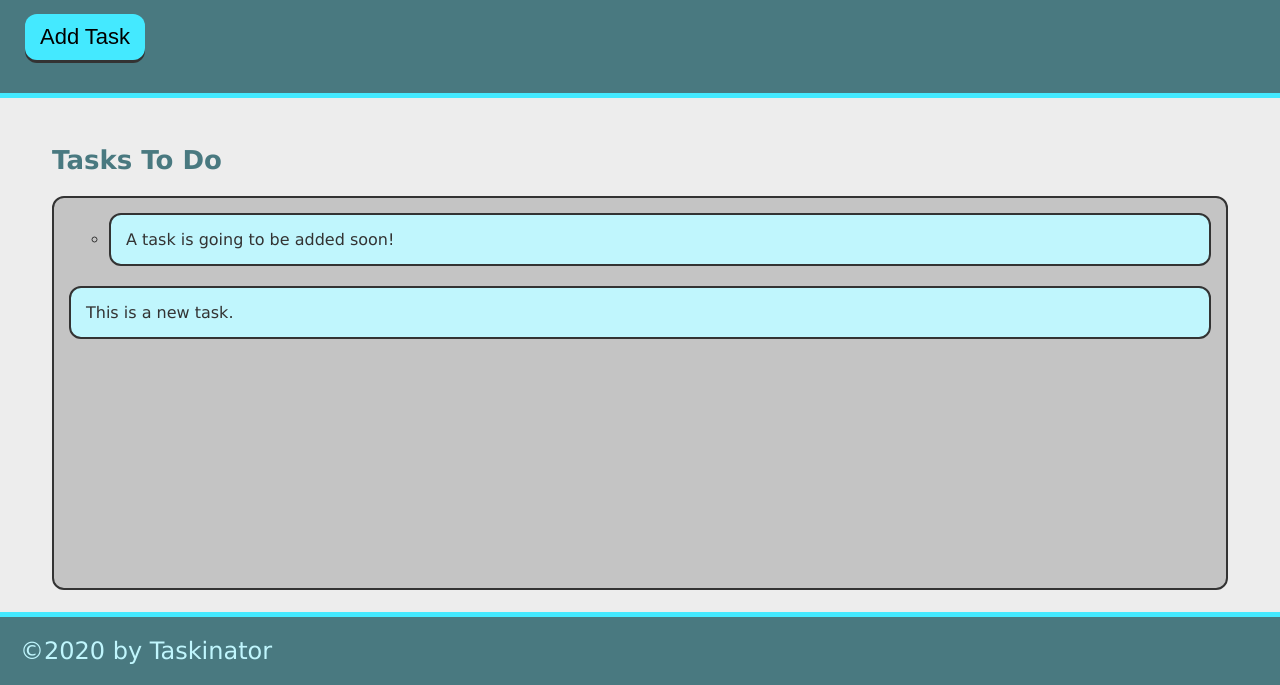
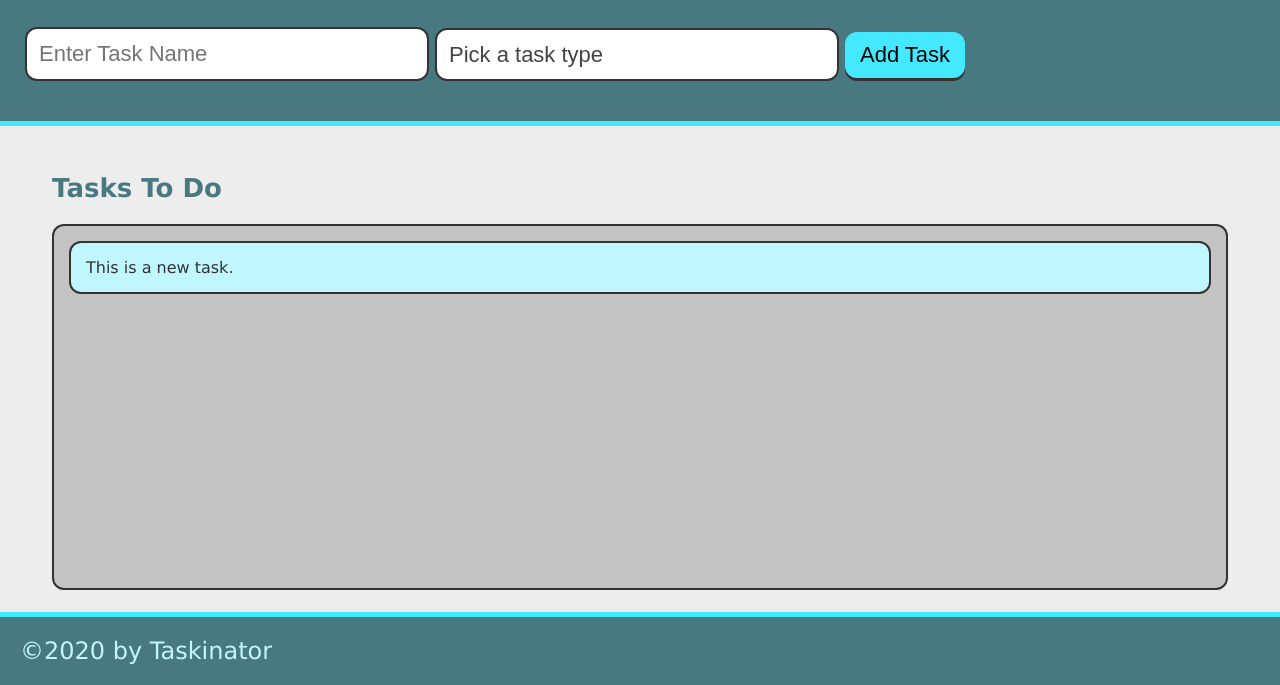
Before and after one commit to yalitzab/yalitzab.github.io-taskinator, a plain HTML site: page index.html in a window 1280 px wide. Shown: the part 115-800 px from the top of the page. Drawn offline with Linux system fonts and the light colour scheme.

Commit message:
add form submit

```diff
--- a/index.html
+++ b/index.html
@@ -12,18 +12,34 @@
     <header>
         <h1 class="page-title">Taskinator</h1>
         <p>Click the button below to add a new task!</p>
-        <button class="btn" id="save-task">Add Task</button>
+
+        <form id="task-form">
+            <div class="form-group">
+                <input type="text" name="task-name" class="text-input" placeholder="Enter Task Name" />
+            </div>
+
+            <div class="form-group">
+                <select name="task-type" class="select-dropdown">
+                    <option value="" disabled selected>Pick a task type</option>
+                    <option value="Print">Print</option>
+                    <option value="Web">Web</option>
+                    <option value="Mobile">Mobile</option>
+                </select>
+            </div>
+
+            <div class="form-group">
+            <button class="btn" id="save-task" type="submit">Add Task</button>
+            </div>
+
+        </form>
+
     </header>
 
     <main class="page-content" id="page-content">
 
         <section class="task-list-wrapper">
             <h2 class="list-title">Tasks To Do</h2>
-            <ul class="task-list" id="tasks-to-do">
-                <ul >
-                    <li class="task-item">A task is going to be added soon!</li>
-                </ul>
-            </ul>
+            <ul class="task-list" id="tasks-to-do"></ul>
         </section>
 
     </main>
```
Also changed, not shown: select-arrow.svg (deleted).
